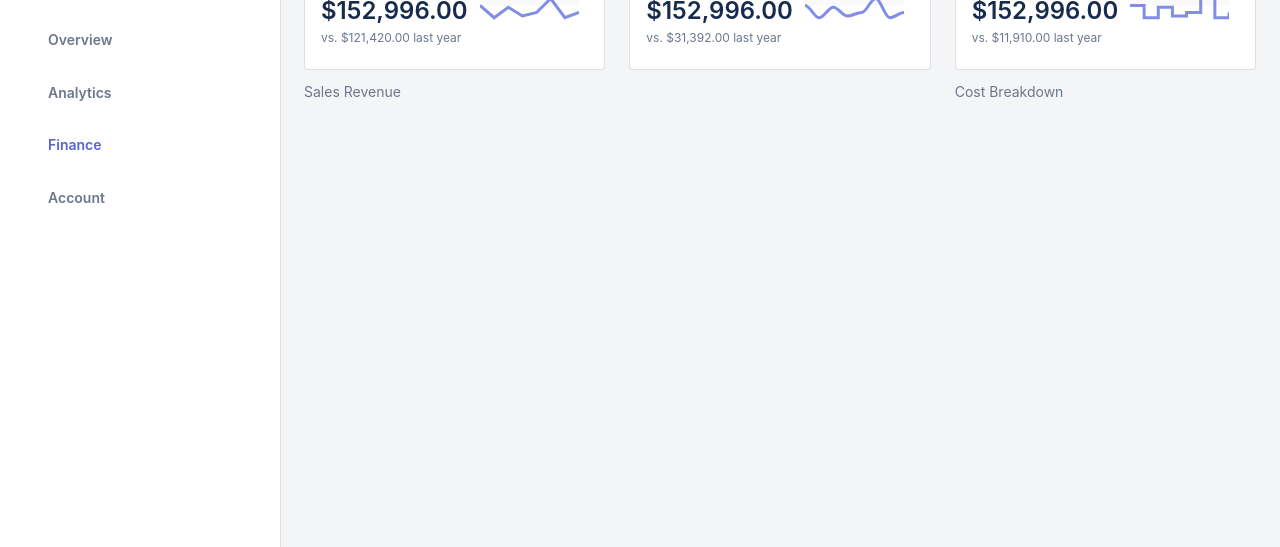
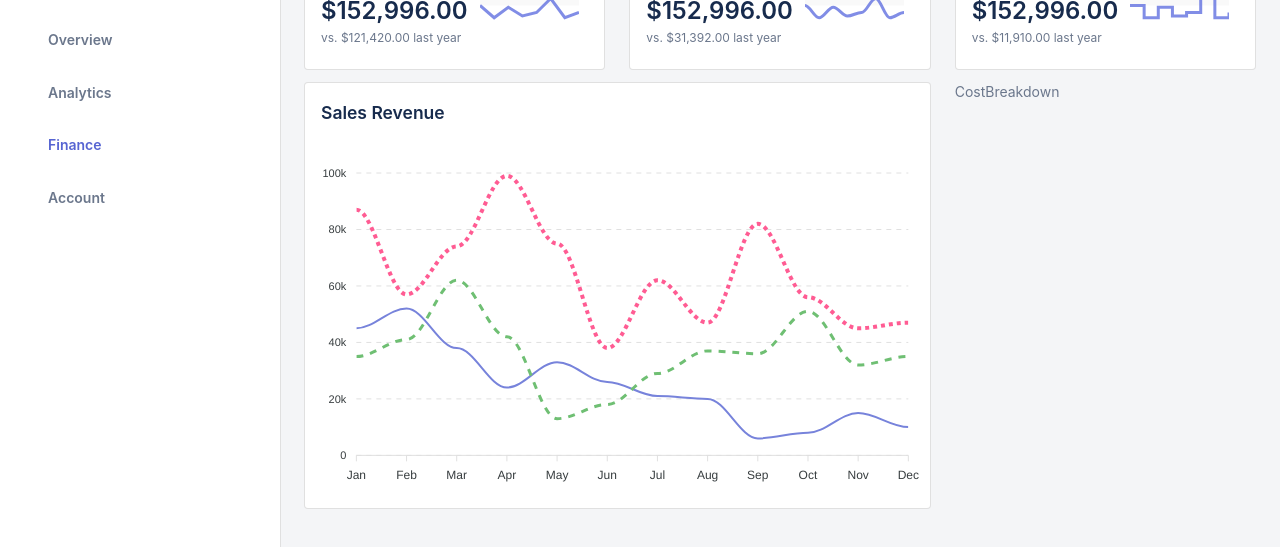
Before and after one commit to vijaykolar/react-material-dashboard, a React (Create React App) app: page /finance in a window 1280 px wide. Shown: the part 227-774 px from the top of the page. Built offline with nearby package versions, Linux system fonts and the light colour scheme; some icons are missing.

Commit message:
added sales revenue line bar

```diff
--- /dev/null
+++ b/src/App/Finance/components/CostBreakdown.js
@@ -0,0 +1,7 @@
+import React from "react";
+
+const CostBreakdown = () => {
+  return <div>CostBreakdown</div>;
+};
+
+export default CostBreakdown;
--- /dev/null
+++ b/src/App/Finance/components/SalesRevenue.js
@@ -0,0 +1,19 @@
+import React from "react";
+import { Box, Paper, Typography } from "@material-ui/core";
+import Padding from "../../hoc/Padding";
+import SalesRevenueLineChart from "./SalesRevenueLineChart";
+
+const SalesRevenue = () => {
+  return (
+    <Paper elevation={0} variant="outlined">
+      <Padding>
+        <Typography variant="h6">Sales Revenue</Typography>
+      </Padding>
+      <Box>
+        <SalesRevenueLineChart />
+      </Box>
+    </Paper>
+  );
+};
+
+export default SalesRevenue;
--- /dev/null
+++ b/src/App/Finance/components/SalesRevenueLineChart.js
@@ -0,0 +1,125 @@
+import React from "react";
+import ReactApexChart from "react-apexcharts";
+
+class SalesRevenueLineChart extends React.Component {
+  constructor(props) {
+    super(props);
+
+    this.state = {
+      series: [
+        {
+          name: "Session Duration",
+          data: [45, 52, 38, 24, 33, 26, 21, 20, 6, 8, 15, 10],
+        },
+        {
+          name: "Page Views",
+          data: [35, 41, 62, 42, 13, 18, 29, 37, 36, 51, 32, 35],
+        },
+        {
+          name: "Total Visits",
+          data: [87, 57, 74, 99, 75, 38, 62, 47, 82, 56, 45, 47],
+        },
+      ],
+      options: {
+        chart: {
+          height: 350,
+          type: "line",
+          zoom: {
+            enabled: false,
+          },
+          toolbar: {
+            show: false,
+          },
+        },
+        colors: ["rgb(119, 131, 219)", "rgb(111, 191, 115)", "#ff4081"],
+        dataLabels: {
+          enabled: false,
+        },
+        stroke: {
+          width: [2, 3, 4],
+          curve: "smooth",
+          dashArray: [0, 7, 4],
+        },
+        title: {
+          enabled: false,
+        },
+        legend: {
+          show: false,
+        },
+        markers: {
+          size: 0,
+          hover: {
+            sizeOffset: 6,
+          },
+        },
+        xaxis: {
+          categories: [
+            "Jan",
+            "Feb",
+            "Mar",
+            "Apr",
+            "May",
+            "Jun",
+            "Jul",
+            "Aug",
+            "Sep",
+            "Oct",
+            "Nov",
+            "Dec",
+          ],
+        },
+        yaxis: {
+          labels: {
+            formatter: (value) => {
+              return value === 0 ? value : value + "k";
+            },
+          },
+        },
+        tooltip: {
+          y: [
+            {
+              title: {
+                formatter: function (val) {
+                  return val + " (mins)";
+                },
+              },
+            },
+            {
+              title: {
+                formatter: function (val) {
+                  return val + " per session";
+                },
+              },
+            },
+            {
+              title: {
+                formatter: function (val) {
+                  return val;
+                },
+              },
+            },
+          ],
+        },
+        grid: {
+          borderColor: "#e0e0e0",
+          strokeDashArray: 5,
+        },
+      },
+    };
+  }
+
+  render() {
+    return (
+      <div id="chart">
+        <ReactApexChart
+          options={this.state.options}
+          series={this.state.series}
+          type="line"
+          height={350}
+        />
+      </div>
+    );
+  }
+}
+
+export default SalesRevenueLineChart;
--- a/src/App/Finance/pages/Finance.js
+++ b/src/App/Finance/pages/Finance.js
@@ -4,6 +4,8 @@ import { Box, Grid, Paper, Typography } from "@material-ui/core";
 import Padding from "../../hoc/Padding";
 import styled from "styled-components";
 import LineChart from "../../shared/UI/charts/apex-charts/LineChart";
+import SalesRevenue from "../components/SalesRevenue";
+import CostBreakdown from "../components/CostBreakdown";
 
 const Wrapper = styled.div`
   display: flex;
@@ -80,10 +82,10 @@ const Finance = () => {
 
       <Grid container spacing={3}>
         <Grid item xs={12} md={8}>
-          Sales Revenue
+          <SalesRevenue />
         </Grid>
         <Grid item xs={12} md={4}>
-          Cost Breakdown
+          <CostBreakdown />
         </Grid>
       </Grid>
     </>
```
